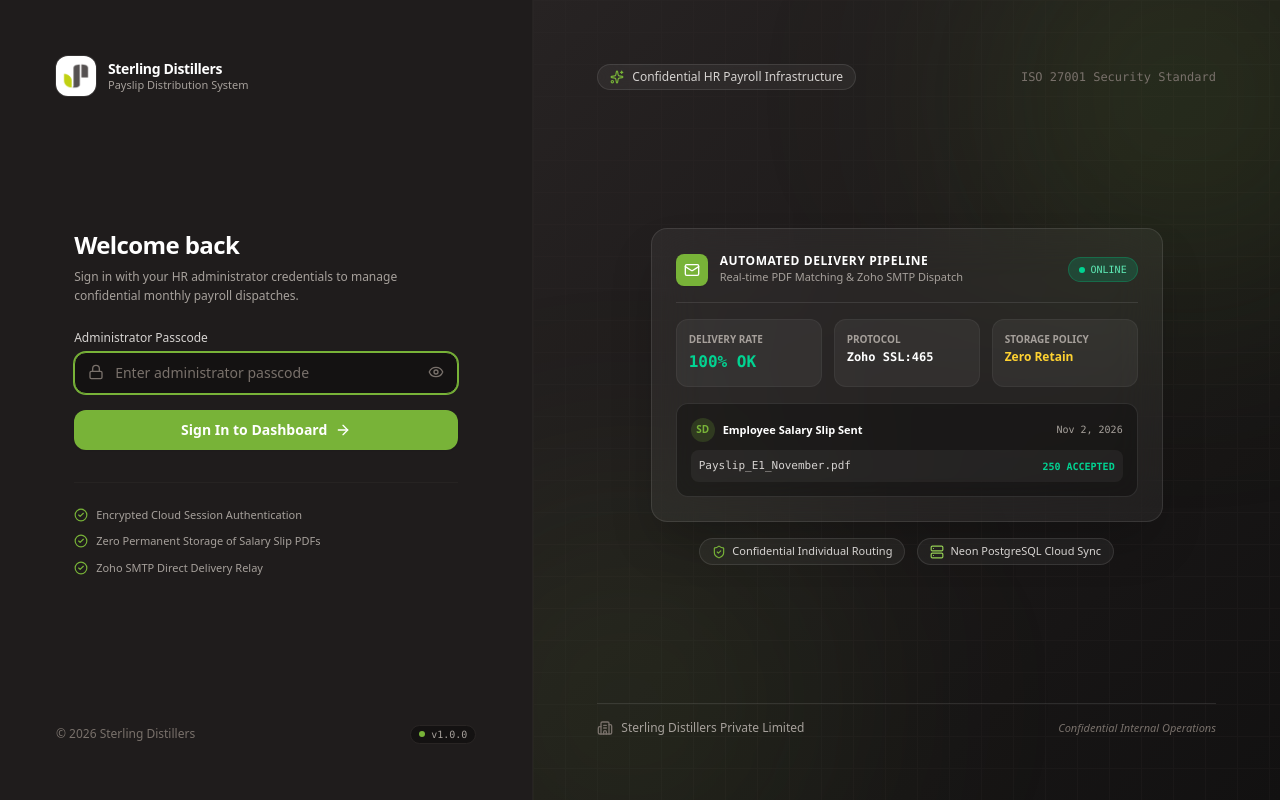
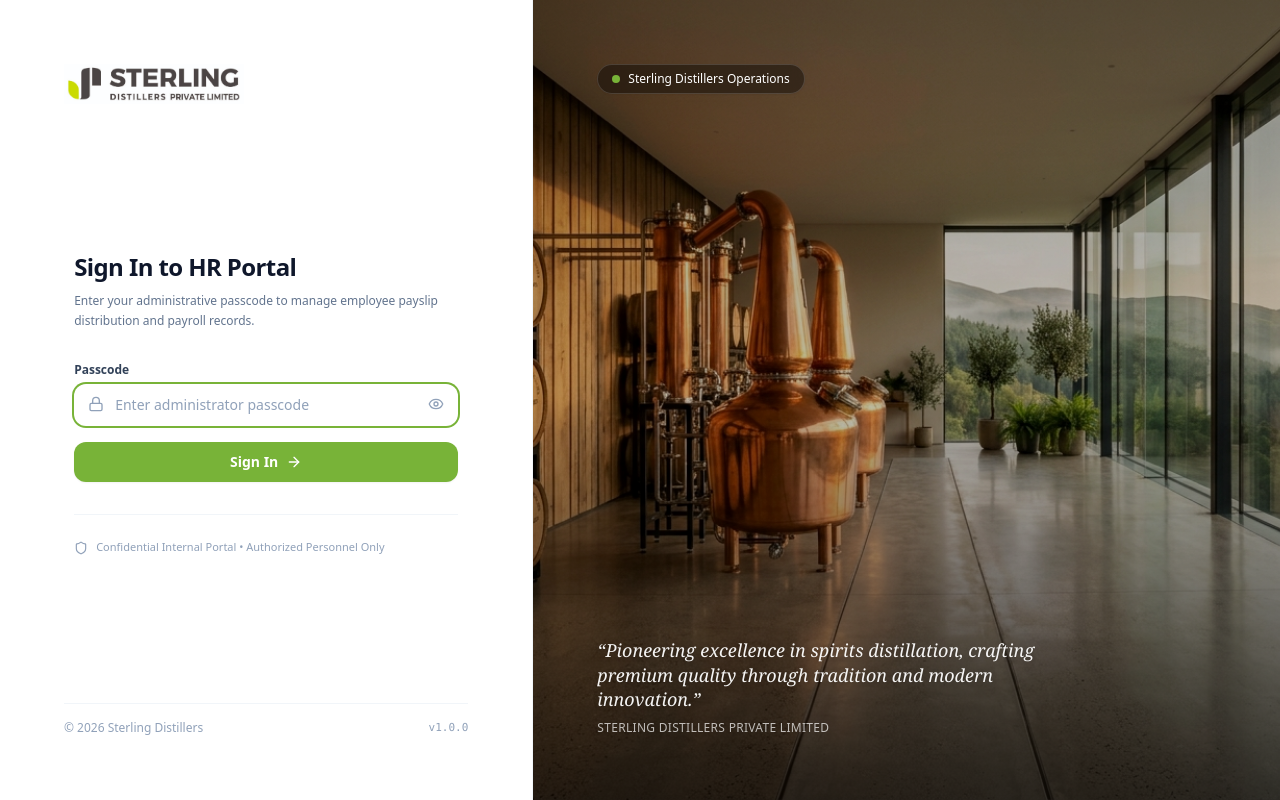
Before and after one commit to Flexicom-Industries-Pvt-Ltd/Payslip_Sender, a Next.js app: page /login in a window 1280 px wide. Built offline with nearby package versions, Linux system fonts and the light colour scheme.

Commit message:
feat(login): implement clean white theme with authentic Sterling Distillers facility editorial imagery

```diff
--- a/src/app/login/page.tsx
+++ b/src/app/login/page.tsx
@@ -2,22 +2,7 @@
 
 import React, { useState } from 'react';
 import { useRouter } from 'next/navigation';
-import {
-  Lock,
-  ArrowRight,
-  AlertCircle,
-  Eye,
-  EyeOff,
-  Loader2,
-  ShieldCheck,
-  CheckCircle2,
-  Mail,
-  FileText,
-  Server,
-  Zap,
-  Sparkles,
-  Building2,
-} from 'lucide-react';
+import { Lock, ArrowRight, AlertCircle, Eye, EyeOff, Loader2, Shield } from 'lucide-react';
 
 export default function LoginPage() {
   const router = useRouter();
@@ -59,53 +44,41 @@ export default function LoginPage() {
   };
 
   return (
-    <div className="min-h-screen grid grid-cols-1 lg:grid-cols-12 bg-[#181616] select-none overflow-hidden font-sans">
-      {/* LEFT COLUMN: Dedicated Sleek Authentication Terminal */}
-      <div className="lg:col-span-5 bg-[#1F1C1C] border-r border-stone-800/80 p-8 sm:p-12 lg:p-14 flex flex-col justify-between relative z-10">
-        {/* Top Branding */}
-        <div>
-          <div className="flex items-center gap-3">
-            <div className="w-10 h-10 rounded-xl bg-white p-1.5 flex items-center justify-center shadow-xs ring-1 ring-white/10">
-              <img
-                src="/sterling-favicon.png"
-                alt="Sterling Distillers"
-                className="w-full h-full object-contain"
-              />
-            </div>
-            <div>
-              <span className="text-sm font-bold text-white tracking-tight block">
-                Sterling Distillers
-              </span>
-              <span className="text-[11px] text-stone-400 block -mt-0.5">
-                Payslip Distribution System
-              </span>
-            </div>
-          </div>
+    <div className="min-h-screen bg-white grid grid-cols-1 lg:grid-cols-12 select-none overflow-hidden font-sans">
+      {/* LEFT COLUMN: Clean Minimalist White Authentication Panel */}
+      <div className="lg:col-span-5 bg-white p-8 sm:p-12 lg:p-16 flex flex-col justify-between border-r border-slate-100 relative z-10">
+        {/* Top Company Brand */}
+        <div className="flex items-center gap-3">
+          <img
+            src="/sterling-logo.jpg"
+            alt="Sterling Distillers Private Limited"
+            className="h-10 w-auto object-contain"
+          />
         </div>
 
-        {/* Center Login Form */}
+        {/* Center Form */}
         <div className="my-auto py-8 max-w-sm w-full mx-auto">
-          <div className="mb-6">
-            <h1 className="text-2xl font-bold text-white tracking-tight">
-              Welcome back
+          <div className="mb-8">
+            <h1 className="text-2xl font-bold text-slate-900 tracking-tight">
+              Sign In to HR Portal
             </h1>
-            <p className="text-xs text-stone-400 mt-1.5 leading-relaxed">
-              Sign in with your HR administrator credentials to manage confidential monthly payroll dispatches.
+            <p className="text-xs text-slate-500 mt-2 leading-relaxed">
+              Enter your administrative passcode to manage employee payslip distribution and payroll records.
             </p>
           </div>
 
-          {/* Error Message */}
+          {/* Error Notice */}
           {error && (
-            <div className="mb-4 p-3 bg-rose-500/10 border border-rose-500/20 rounded-xl flex items-start gap-2.5 text-xs text-rose-300 animate-in fade-in duration-150">
-              <AlertCircle className="w-4 h-4 text-rose-400 shrink-0 mt-0.5" />
+            <div className="mb-5 p-3.5 bg-rose-50 border border-rose-200/80 rounded-xl flex items-start gap-2.5 text-xs text-rose-700 animate-in fade-in duration-150">
+              <AlertCircle className="w-4 h-4 text-rose-600 shrink-0 mt-0.5" />
               <span>{error}</span>
             </div>
           )}
 
           <form onSubmit={handleSubmit} className="space-y-4">
             <div>
-              <label className="block text-xs font-medium text-stone-300 mb-1.5">
-                Administrator Passcode
+              <label className="block text-xs font-semibold text-slate-700 mb-1.5">
+                Passcode
               </label>
               <div className="relative">
                 <input
@@ -113,14 +86,14 @@ export default function LoginPage() {
                   value={passcode}
                   onChange={(e) => setPasscode(e.target.value)}
                   placeholder="Enter administrator passcode"
-                  className="w-full pl-10 pr-10 py-2.5 text-sm bg-[#141212] border border-stone-700/80 rounded-xl focus:outline-hidden focus:ring-1 focus:ring-[#78B338] focus:border-[#78B338] transition-all text-white placeholder:text-stone-500"
+                  className="w-full pl-10 pr-10 py-2.5 text-sm bg-slate-50/70 border border-slate-200 rounded-xl focus:outline-hidden focus:ring-2 focus:ring-[#78B338] focus:bg-white focus:border-transparent transition-all text-slate-900 placeholder:text-slate-400"
                   autoFocus
                 />
-                <Lock className="w-4 h-4 text-stone-500 absolute left-3.5 top-3" />
+                <Lock className="w-4 h-4 text-slate-400 absolute left-3.5 top-3" />
                 <button
                   type="button"
                   onClick={() => setShowPassword(!showPassword)}
-                  className="absolute right-3.5 top-3 text-stone-500 hover:text-stone-300 transition-colors cursor-pointer"
+                  className="absolute right-3.5 top-3 text-slate-400 hover:text-slate-600 transition-colors cursor-pointer"
                   tabIndex={-1}
                 >
                   {showPassword ? <EyeOff className="w-4 h-4" /> : <Eye className="w-4 h-4" />}
@@ -131,168 +104,67 @@ export default function LoginPage() {
             <button
               type="submit"
               disabled={loading}
-              className="w-full py-2.5 px-4 bg-[#78B338] hover:bg-[#689F2E] active:scale-[0.99] text-white rounded-xl text-sm font-semibold flex items-center justify-center gap-2 shadow-xs transition-all disabled:opacity-50 cursor-pointer"
+              className="w-full py-2.5 px-4 bg-[#78B338] hover:bg-[#689F2E] active:scale-[0.99] text-white rounded-xl text-sm font-semibold flex items-center justify-center gap-2 shadow-xs transition-all disabled:opacity-60 cursor-pointer"
             >
               {loading ? (
                 <>
                   <Loader2 className="w-4 h-4 animate-spin" />
-                  <span>Verifying Authorization...</span>
+                  <span>Signing In...</span>
                 </>
               ) : (
                 <>
-                  <span>Sign In to Dashboard</span>
+                  <span>Sign In</span>
                   <ArrowRight className="w-4 h-4" />
                 </>
               )}
             </button>
           </form>
 
-          {/* Security Features List */}
-          <div className="mt-8 pt-6 border-t border-stone-800/80 space-y-2.5 text-[11px] text-stone-400">
-            <div className="flex items-center gap-2">
-              <CheckCircle2 className="w-3.5 h-3.5 text-[#78B338] shrink-0" />
-              <span>Encrypted Cloud Session Authentication</span>
-            </div>
-            <div className="flex items-center gap-2">
-              <CheckCircle2 className="w-3.5 h-3.5 text-[#78B338] shrink-0" />
-              <span>Zero Permanent Storage of Salary Slip PDFs</span>
-            </div>
-            <div className="flex items-center gap-2">
-              <CheckCircle2 className="w-3.5 h-3.5 text-[#78B338] shrink-0" />
-              <span>Zoho SMTP Direct Delivery Relay</span>
-            </div>
+          {/* Privacy & Confidentiality Notice */}
+          <div className="mt-8 pt-6 border-t border-slate-100 flex items-center gap-2 text-[11px] text-slate-400">
+            <Shield className="w-3.5 h-3.5 text-slate-400 shrink-0" />
+            <span>Confidential Internal Portal • Authorized Personnel Only</span>
           </div>
         </div>
 
-        {/* Left Footer */}
-        <div className="pt-4 flex items-center justify-between text-xs text-stone-500">
+        {/* Footer */}
+        <div className="pt-4 flex items-center justify-between text-xs text-slate-400 border-t border-slate-100">
           <span>© 2026 Sterling Distillers</span>
-          <span className="inline-flex items-center gap-1.5 px-2 py-0.5 rounded-full text-[10px] font-mono bg-[#141212] text-stone-400 border border-stone-800">
-            <span className="w-1.5 h-1.5 rounded-full bg-[#78B338]" />
-            <span>v1.0.0</span>
-          </span>
+          <span className="text-[11px] font-mono text-slate-400">v1.0.0</span>
         </div>
       </div>
 
-      {/* RIGHT COLUMN: Rich Minimalist Branded Visual Showcase */}
-      <div className="lg:col-span-7 hidden lg:flex flex-col justify-between p-12 lg:p-16 relative bg-gradient-to-br from-[#272323] via-[#1C1919] to-[#121111] overflow-hidden">
-        {/* Decorative Grid Pattern */}
-        <div className="absolute inset-0 bg-[linear-gradient(to_right,#332D2D_1px,transparent_1px),linear-gradient(to_bottom,#332D2D_1px,transparent_1px)] bg-[size:32px_32px] opacity-20" />
+      {/* RIGHT COLUMN: Sterling Distillers Authentic Facility & Heritage Visual */}
+      <div className="lg:col-span-7 hidden lg:block relative bg-stone-900 overflow-hidden">
+        {/* Distillery Photography */}
+        <img
+          src="/distillery-hero.jpg"
+          alt="Sterling Distillers Facility"
+          className="absolute inset-0 w-full h-full object-cover object-center filter brightness-[0.92] contrast-[1.02]"
+        />
 
-        {/* Soft Ambient Glowing Orbs */}
-        <div className="absolute -top-24 -right-24 w-96 h-96 bg-[#78B338]/15 blur-[120px] rounded-full pointer-events-none" />
-        <div className="absolute -bottom-24 -left-24 w-96 h-96 bg-[#96D055]/10 blur-[130px] rounded-full pointer-events-none" />
+        {/* Soft Warm Editorial Gradient Overlay */}
+        <div className="absolute inset-0 bg-gradient-to-t from-black/70 via-black/20 to-black/30" />
 
-        {/* Top Header Tag */}
-        <div className="relative z-10 flex items-center justify-between">
-          <span className="inline-flex items-center gap-2 px-3 py-1 rounded-full text-xs font-medium bg-white/5 border border-white/10 text-stone-300 backdrop-blur-md">
-            <Sparkles className="w-3.5 h-3.5 text-[#78B338]" />
-            <span>Confidential HR Payroll Infrastructure</span>
-          </span>
-
-          <span className="text-xs font-mono text-stone-500">
-            ISO 27001 Security Standard
-          </span>
-        </div>
-
-        {/* Centerpiece: Floating Glassmorphic Dispatch Telemetry Showcase */}
-        <div className="relative z-10 my-auto py-6 max-w-lg w-full mx-auto">
-          {/* Main Showcase Card */}
-          <div className="bg-white/5 backdrop-blur-xl border border-white/10 rounded-2xl p-6 shadow-2xl relative overflow-hidden">
-            {/* Top Card Bar */}
-            <div className="flex items-center justify-between pb-4 border-b border-white/10">
-              <div className="flex items-center gap-3">
-                <div className="w-8 h-8 rounded-lg bg-[#78B338] text-white flex items-center justify-center shadow-xs">
-                  <Mail className="w-4 h-4" />
-                </div>
-                <div>
-                  <h3 className="text-xs font-bold text-white uppercase tracking-wider">
-                    Automated Delivery Pipeline
-                  </h3>
-                  <p className="text-[11px] text-stone-400">
-                    Real-time PDF Matching & Zoho SMTP Dispatch
-                  </p>
-                </div>
-              </div>
-
-              <span className="inline-flex items-center gap-1.5 px-2.5 py-1 rounded-full text-[10px] font-mono bg-emerald-500/20 text-emerald-300 border border-emerald-500/30">
-                <span className="w-1.5 h-1.5 rounded-full bg-emerald-400 animate-pulse" />
-                <span>ONLINE</span>
-              </span>
-            </div>
-
-            {/* Quick Stats Grid */}
-            <div className="grid grid-cols-3 gap-3 my-4">
-              <div className="bg-white/5 p-3 rounded-xl border border-white/5">
-                <span className="text-[10px] uppercase font-semibold text-stone-400 block mb-0.5">
-                  Delivery Rate
-                </span>
-                <span className="text-base font-bold text-emerald-400 font-mono">
-                  100% OK
-                </span>
-              </div>
-
-              <div className="bg-white/5 p-3 rounded-xl border border-white/5">
-                <span className="text-[10px] uppercase font-semibold text-stone-400 block mb-0.5">
-                  Protocol
-                </span>
-                <span className="text-xs font-bold text-white font-mono truncate block mt-0.5">
-                  Zoho SSL:465
-                </span>
-              </div>
-
-              <div className="bg-white/5 p-3 rounded-xl border border-white/5">
-                <span className="text-[10px] uppercase font-semibold text-stone-400 block mb-0.5">
-                  Storage Policy
-                </span>
-                <span className="text-xs font-bold text-amber-300 truncate block mt-0.5">
-                  Zero Retain
-                </span>
-              </div>
-            </div>
-
-            {/* Simulated Live Dispatch Notification */}
-            <div className="bg-black/30 border border-white/10 rounded-xl p-3.5 space-y-2">
-              <div className="flex items-center justify-between text-[11px]">
-                <div className="flex items-center gap-2">
-                  <div className="w-6 h-6 rounded-full bg-[#78B338]/20 text-[#78B338] font-bold text-[10px] flex items-center justify-center">
-                    SD
-                  </div>
-                  <span className="font-semibold text-white">Employee Salary Slip Sent</span>
-                </div>
-                <span className="text-stone-400 font-mono text-[10px]">Nov 2, 2026</span>
-              </div>
-
-              <div className="text-[11px] text-stone-300 bg-white/5 p-2 rounded-lg font-mono flex items-center justify-between">
-                <span className="truncate">Payslip_E1_November.pdf</span>
-                <span className="text-emerald-400 text-[10px] font-bold">250 ACCEPTED</span>
-              </div>
-            </div>
+        {/* Overlay Content */}
+        <div className="absolute inset-0 p-12 lg:p-16 flex flex-col justify-between text-white z-10">
+          {/* Top Pill */}
+          <div className="flex items-center justify-between">
+            <span className="inline-flex items-center gap-2 px-3.5 py-1.5 rounded-full text-xs font-medium bg-black/40 backdrop-blur-md border border-white/15 text-white shadow-xs">
+              <span className="w-2 h-2 rounded-full bg-[#78B338]" />
+              <span>Sterling Distillers Operations</span>
+            </span>
           </div>
 
-          {/* Floating Pill Badges around Showcase */}
-          <div className="mt-4 flex items-center justify-center gap-3">
-            <span className="inline-flex items-center gap-1.5 px-3 py-1 rounded-full text-[11px] bg-white/5 text-stone-300 border border-white/10 backdrop-blur-md">
-              <ShieldCheck className="w-3.5 h-3.5 text-[#78B338]" />
-              <span>Confidential Individual Routing</span>
-            </span>
-
-            <span className="inline-flex items-center gap-1.5 px-3 py-1 rounded-full text-[11px] bg-white/5 text-stone-300 border border-white/10 backdrop-blur-md">
-              <Server className="w-3.5 h-3.5 text-[#96D055]" />
-              <span>Neon PostgreSQL Cloud Sync</span>
-            </span>
+          {/* Bottom Editorial Quote */}
+          <div className="max-w-md space-y-2">
+            <p className="text-lg font-serif italic text-white/95 leading-snug drop-shadow-sm">
+              &ldquo;Pioneering excellence in spirits distillation, crafting premium quality through tradition and modern innovation.&rdquo;
+            </p>
+            <p className="text-xs text-white/70 tracking-wide font-sans uppercase">
+              Sterling Distillers Private Limited
+            </p>
           </div>
-        </div>
-
-        {/* Bottom Corporate Signature */}
-        <div className="relative z-10 border-t border-white/10 pt-4 flex items-center justify-between text-xs text-stone-400">
-          <div className="flex items-center gap-2">
-            <Building2 className="w-4 h-4 text-stone-500" />
-            <span>Sterling Distillers Private Limited</span>
-          </div>
-          <span className="italic text-stone-500 text-[11px]">
-            Confidential Internal Operations
-          </span>
         </div>
       </div>
     </div>
```
Also changed, not shown: public/distillery-hero.jpg (added).
